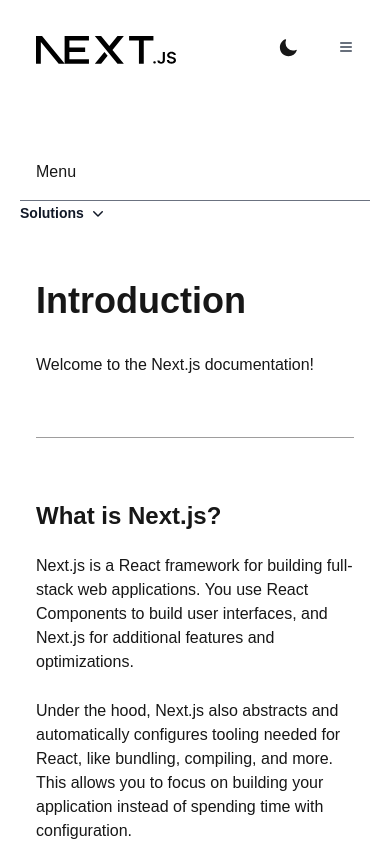
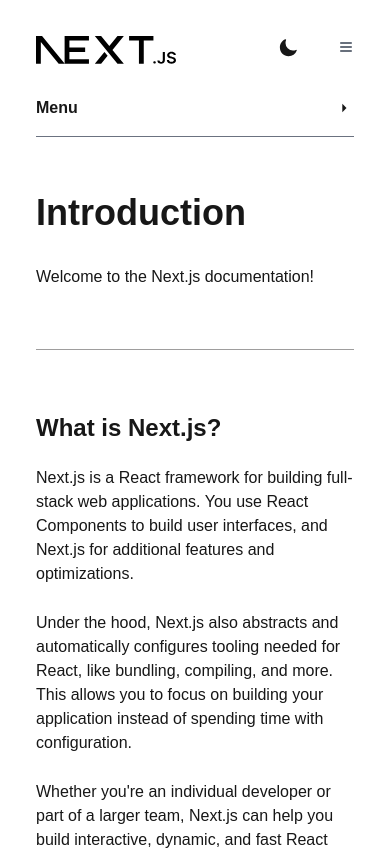
Before and after one commit to MisaghEmir/Blog-app, a Next.js app: page /posts/first-post in a window 390 px wide. Shown: the top 850 px of the page. Built offline with nearby package versions, Linux system fonts and the light colour scheme.

Commit message:
Responsived

```diff
--- a/src/app/layout.tsx
+++ b/src/app/layout.tsx
@@ -21,7 +21,7 @@
       <ThemeProvider>
         <div className="max-w-5xl mx-auto p-5 md:px-10">
           <Header />
-          <main className="mt-16">
+          <main className="md:mt-16">
             <Suspense fallback={<Loading />}>{children}</Suspense>
           </main>
           <Footer />
--- a/src/app/page.tsx
+++ b/src/app/page.tsx
@@ -27,9 +27,9 @@
   }
 
   return (
-    <div className="py-4">
+    <div className="py-4 mt-10 px-3">
       <ul className="space-y-4">
-        <li className=" pb-10 items-start pr-40 border-gray-500">
+        <li className=" pb-10 items-start pr-40 border-gray-500 border-b">
           <h1 className="text-6xl font-semibold dark:text-white">Latest</h1>
           <p className="text-gray-600 dark:text-gray-300 my-7">A blog created with Next.js</p>
         </li>
@@ -45,7 +45,7 @@
               key={index}
               className={`py-10 flex gap-28 items-start pr-20 border-gray-500 ${index !== (posts.length - 1) && "border-b"}`}
             >
-              <p className="text-sm text-gray-500 flex-9">{post.date}</p>
+              <p className="text-sm text-gray-500 flex-9 hidden md:block">{post.date}</p>
               <div className=" gap-2 flex-1 ">
                 <Link
                   href={`/posts/${post.slug}`}
@@ -53,7 +53,7 @@
                 >
                   {post.title}
                 </Link>
-                <div className="flex gap-3 text-blue-500 mt-1">
+                <div className="md:flex hidden  gap-3 text-blue-500 mt-1">
                   {post.titles.map((item, index) => (
                     <Link
                       href={`/posts/${post.slug}#${item}`}
--- a/src/app/posts/[slug]/page.tsx
+++ b/src/app/posts/[slug]/page.tsx
@@ -6,6 +6,7 @@
 import Link from "next/link";
 import { getPostBySlug } from "@/actions/getPost";
 import { MdOutlineArrowRight, MdOutlineArrowDropDown } from "react-icons/md";
+import Menu from "@/components/Menu";
 
 // کامپوننت برای نمایش جزئیات پست
 const Post = async ({ params }: { params: { slug: string } }) => {
@@ -17,44 +18,16 @@
 
   return (
     <div>
-      <div className="p-4 border-b border-gray-500 md:hidden">
-        <h1>Menu</h1>
-      </div>
-      <div>
-        <div className="relative">
-          <button
-            type="button"
-            className="inline-flex items-center gap-x-1 text-sm/6 font-semibold text-gray-900 cursor-pointer"
-            aria-expanded="false"
-          >
-            <span>Solutions</span>
-            <svg
-              className="size-5"
-              viewBox="0 0 20 20"
-              fill="currentColor"
-              aria-hidden="true"
-              data-slot="icon"
-            >
-              <path
-                fill-rule="evenodd"
-                d="M5.22 8.22a.75.75 0 0 1 1.06 0L10 11.94l3.72-3.72a.75.75 0 1 1 1.06 1.06l-4.25 4.25a.75.75 0 0 1-1.06 0L5.22 9.28a.75.75 0 0 1 0-1.06Z"
-                clip-rule="evenodd"
-              />
-            </svg>
-          </button>
-
-
-        </div>
-      </div>
+      <Menu post={post} />
       <div className="mx-auto p-4 mt-10 grid grid-cols-9 relative">
-        <div className="col-span-3 sticky h-[100vh] top-0 gap-2 font-bold text-[16px] text-gray-400 pt-4 hidden md:flex flex-col">
+        <div className="col-span-3 sticky h-[100vh] top-0 gap-4 font-bold text-[16px] text-gray-400 pt-2 hidden md:flex flex-col">
           {post.titles.map((item: string, index: number) => (
             <Link href={`#${item}`} key={index}>
               {item}
             </Link>
           ))}
         </div>
-        <div className="col-span-9 md:col-span-6">
+        <div className="col-span-9 md:col-span-6 dark:text-white">
           <h1 className="text-4xl font-bold mb-8">{post.title}</h1>
           <div className="prose mt-4">
             <div dangerouslySetInnerHTML={{ __html: post.content }} />
--- a/src/components/Header.tsx
+++ b/src/components/Header.tsx
@@ -50,10 +50,10 @@
               />
             )}
           </div>
-          <div className="md:hidden">
+          <div className="md:hidden ">
             <button
               onClick={() => setIsOpen(!isOpen)}
-              className="text-gray-700 focus:outline-none cursor-pointer"
+              className="text-gray-700 dark:text-white focus:outline-none cursor-pointer"
             >
               {!isOpen && <LuMenu />}
             </button>
--- /dev/null
+++ b/src/components/Menu.tsx
@@ -0,0 +1,38 @@
+"use client";
+import React, { useState } from "react";
+import { MdOutlineArrowRight, MdOutlineArrowDropDown } from "react-icons/md";
+import Link from "next/link";
+
+type Blog ={
+    title: any; titles: any; date: any; descript: any; content: string;
+}
+
+const Menu = ({ post }: { post: Blog }) => {
+  const [menu, setMenu] = useState(false);
+  return (
+    <div className="px-4 md:hidden dark:text-white">
+      <h1
+        onClick={() => setMenu(!menu)}
+        className="border-b border-gray-500 py-4 flex justify-between items-center cursor-pointer font-bold"
+      >
+        Menu
+        <span className="text-xl">
+          {menu ? <MdOutlineArrowDropDown /> : <MdOutlineArrowRight />}
+        </span>
+      </h1>
+      <div
+        className={`${
+          menu ? "pt-6" : "h-0 opacity-0"
+        } gap-4 font-bold text-sm text-gray-400  flex md:hidden flex-col`}
+      >
+        {post.titles.map((item: string, index: number) => (
+          <Link href={`#${item}`} key={index}>
+            {item}
+          </Link>
+        ))}
+      </div>
+    </div>
+  );
+};
+
+export default Menu;
```
